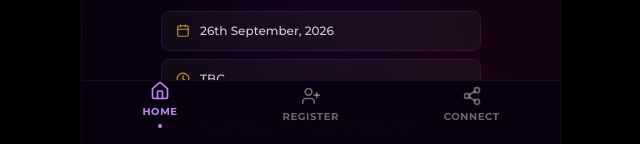
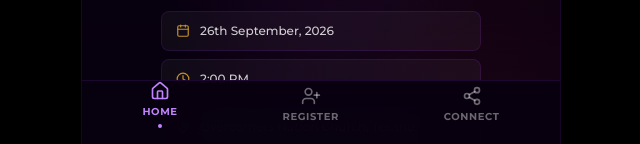
Before and after one commit to aa-Teye/COVERED-WOMEN-NETWORK-REGISTRATION, a React (Vite) app: page / in a window 1280 px wide. Shown: the part 656-800 px from the top of the page, without its empty margins (319-959 px from the left). Built offline with nearby package versions, Linux system fonts and the light colour scheme; a web font is replaced by a local one.

Commit message:
⏰ Update event time to 2:00 PM & fix countdown target

```diff
--- a/src/data/eventData.js
+++ b/src/data/eventData.js
@@ -9,7 +9,7 @@ export const EVENT_DATA = {
   theme: "The Prophetic Wife",
   subTheme: "A powerful one-day encounter for every woman — to receive, to be restored, and to walk in prophetic grace.",
   date: "26th September, 2026",
-  time: "TBC",
+  time: "2:00 PM",
   venue: "Overcomers Nation Church, Tesano",
   dressCode: "Elegant / Modest",
   entry: "Free — Women Only",
--- a/src/pages/Landing.jsx
+++ b/src/pages/Landing.jsx
@@ -6,8 +6,8 @@ import { EVENT_DATA, SOCIAL_LINKS } from '../data/eventData';
 // ─── Countdown Timer ──────────────────────────────────────────────────────────
 // Update targetDate once the event date is confirmed
 function CountdownTimer() {
-  // Event date: 26th September 2026
-  const targetDate = useMemo(() => new Date('2026-09-26T09:00:00'), []);
+  // Event date: 26th September 2026, 2:00 PM
+  const targetDate = useMemo(() => new Date('2026-09-26T14:00:00'), []);
   const [timeLeft, setTimeLeft] = useState({ days: '00', hours: '00', minutes: '00', seconds: '00', live: false });
 
   useEffect(() => {
```
